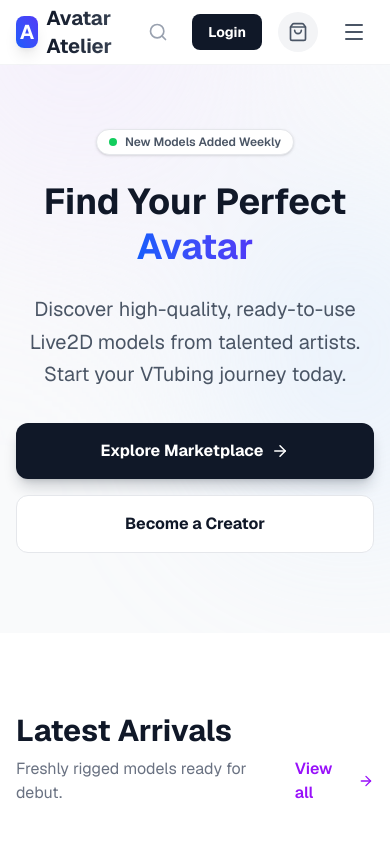
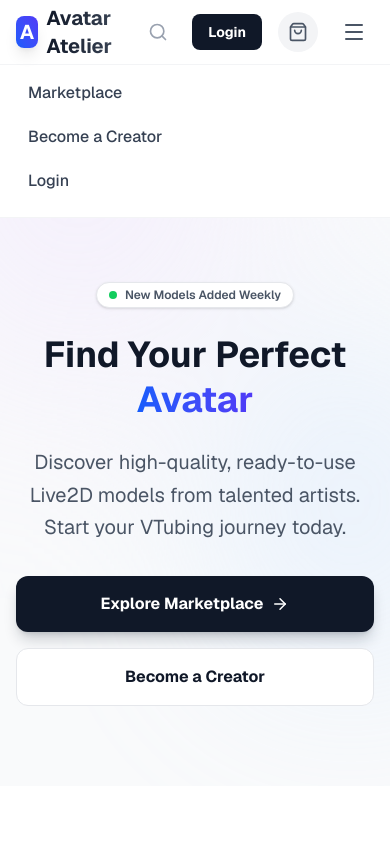
Before and after one commit to ayame1111/nizima-app, a Next.js app: page / in a window 390 px wide. Both pictures are taken after a click on the button 354 px from the left and 32 px from the top of the page. Shown: the top 844 px of the page. Built offline with nearby package versions, Linux system fonts and the light colour scheme; no server answers; the database is empty.

Commit message:
Update Navbar.tsx

```diff
--- a/src/components/Navbar.tsx
+++ b/src/components/Navbar.tsx
@@ -85,6 +85,37 @@ export default function Navbar({ session }: { session: any }) {
             </div>
           </div>
         </div>
+
+        {/* Mobile Menu */}
+        {isMenuOpen && (
+            <div className="md:hidden border-t border-gray-100 bg-white">
+                <div className="px-4 pt-2 pb-4 space-y-1">
+                    <Link href="#" className="block px-3 py-2 text-base font-medium text-gray-700 hover:text-gray-900 hover:bg-gray-50 rounded-md">Marketplace</Link>
+                    <Link href="#" className="block px-3 py-2 text-base font-medium text-gray-700 hover:text-gray-900 hover:bg-gray-50 rounded-md">Become a Creator</Link>
+                    {session?.user && (['CREATOR', 'ADMIN'].includes((session.user as any).role)) && (
+                        <Link href="/dashboard" className="block px-3 py-2 text-base font-medium text-purple-600 hover:text-purple-700 hover:bg-purple-50 rounded-md">
+                            Creator Dashboard
+                        </Link>
+                    )}
+                    {session ? (
+                        <>
+                            <div className="border-t border-gray-100 my-2"></div>
+                            <Link href="/account" className="block px-3 py-2 text-base font-medium text-gray-700 hover:text-gray-900 hover:bg-gray-50 rounded-md">My Account</Link>
+                            <button
+                                onClick={() => signOut({ callbackUrl: '/' })}
+                                className="w-full text-left block px-3 py-2 text-base font-medium text-red-600 hover:text-red-700 hover:bg-red-50 rounded-md"
+                            >
+                                Sign Out
+                            </button>
+                        </>
+                    ) : (
+                        <Link href="/login" className="block px-3 py-2 text-base font-medium text-gray-700 hover:text-gray-900 hover:bg-gray-50 rounded-md">
+                            Login
+                        </Link>
+                    )}
+                </div>
+            </div>
+        )}
       </nav>
   );
 }
```
